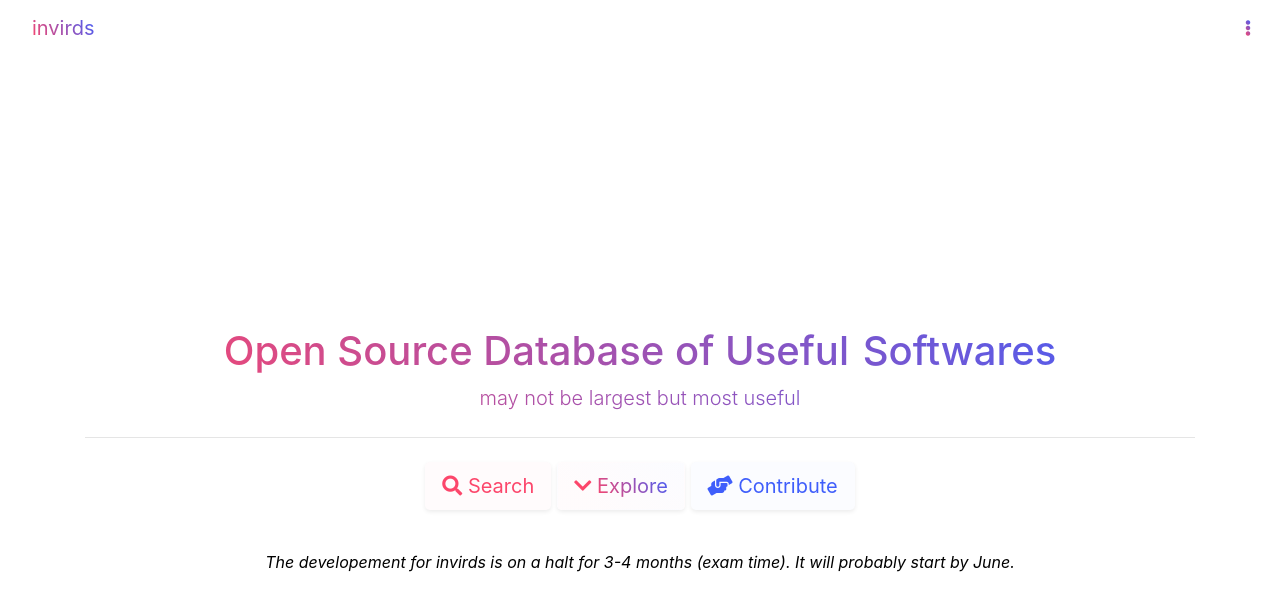
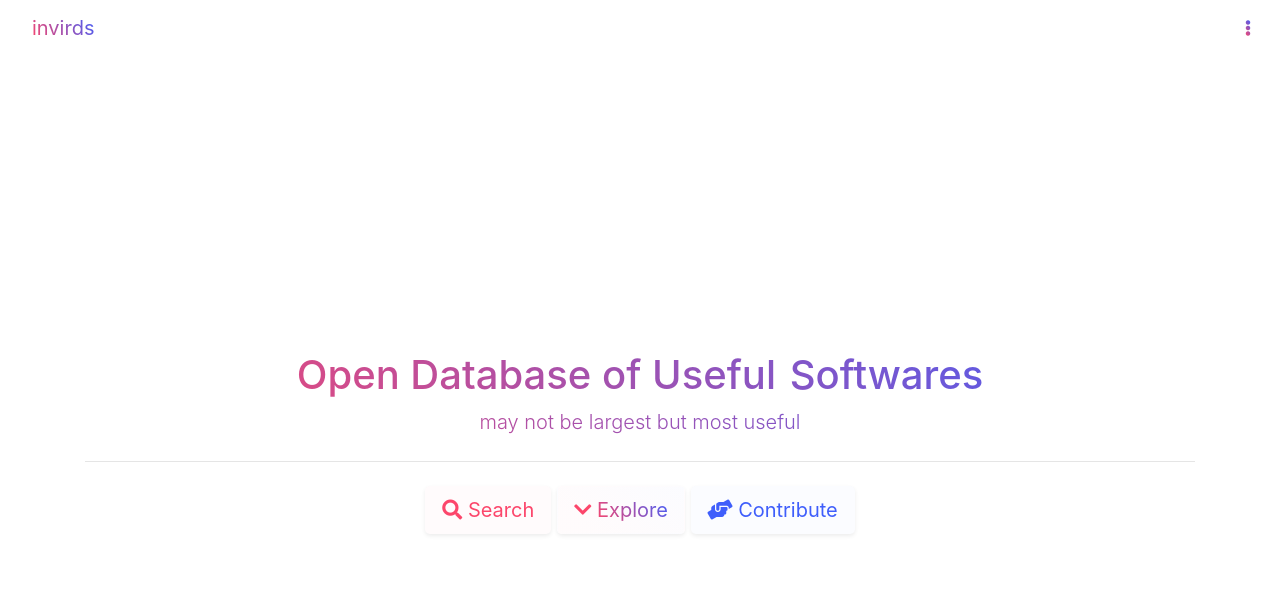
Before and after one commit to Softorage/Softorage, a Jekyll site: the page built from index.html, in a window 1280 px wide and 900 px high. Shown: the top 611 px of the window. Built offline with Jekyll 4.4.1, drawn with Linux system fonts in a browser that asks for light colours.

Commit message:
active again

```diff
--- a/index.html
+++ b/index.html
@@ -10,7 +10,7 @@ layout: default
 <div class="jumbotron jumbotron-fluid text-center bg-nav d-flex shadow" style="height:100vh;">
   <div style="height:3.5rem;"></div>
   <div class="container my-auto">
-    <h1 class="tg">Open Source Database of <span class="txt-rotate" data-period="2000" data-rotate='[ "Fabulous", "Useful", "Superb", "Astonishing", "Great", "Awesome" ]'></span> Softwares</h1>
+    <h1 class="tg">Open Database of <span class="txt-rotate" data-period="2000" data-rotate='[ "Fabulous", "Useful", "Superb", "Astonishing", "Great", "Awesome" ]'></span> Softwares</h1>
     <p class="lead tg">may not be largest but most useful</p>
     <hr class="my-4">
     <p class="lead">
@@ -18,8 +18,6 @@ layout: default
       <a class="btn btn-lg main-gradient-light" href="#its_open" role="button"><span class="fas fa-chevron-down text-clr1"></span>  <span class="tg">Explore</span></a>
       <a class="btn btn-lg bg-clr2-light" href="/contribute/" role="button"><span class="fas fa-hands-helping text-clr2"></span>  <span class="text-clr2">Contribute</span></a>
     </p>
-    <br>
-    <i>The developement for invirds is on a halt for 3-4 months (exam time). It will probably start by June.</i>
   </div>
 </div>
 <!-- Features -->
```
Also changed, not shown: README.md.
